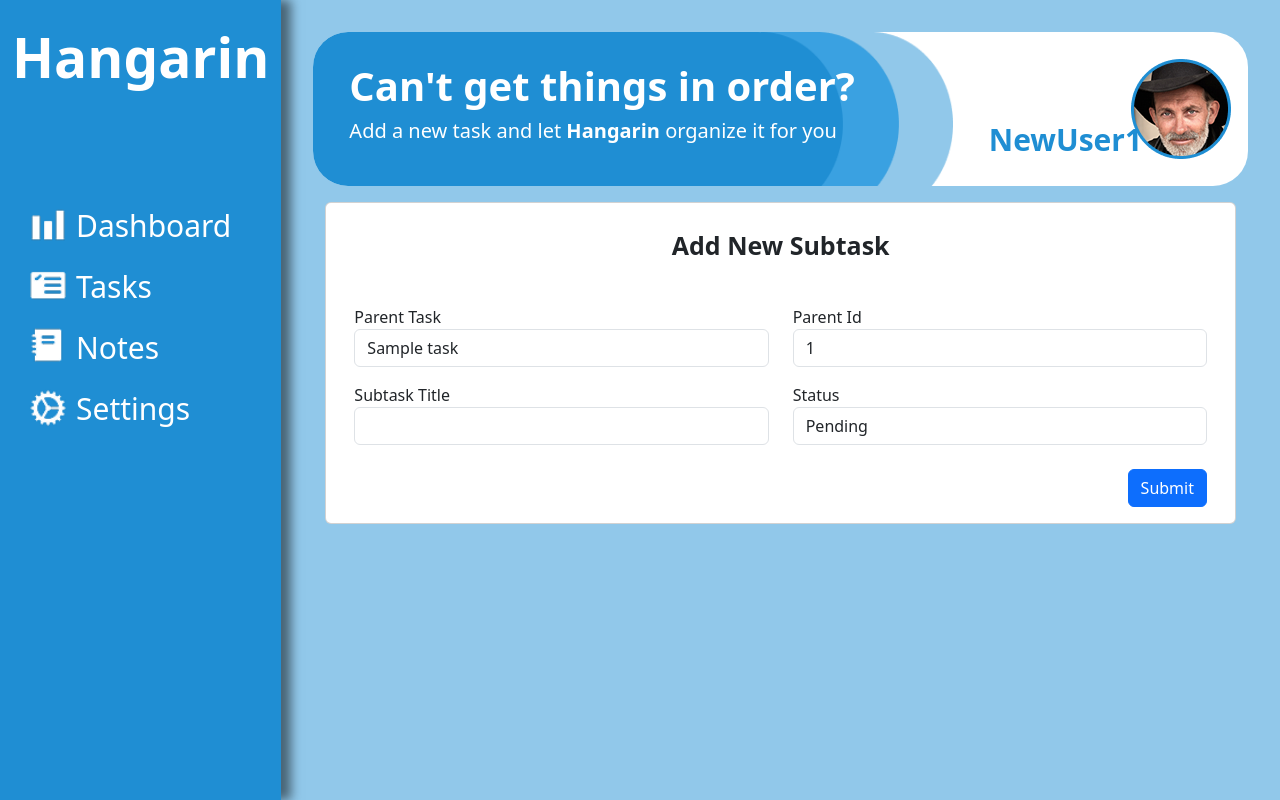
After one commit to FernandezCorporate/Hangarin, a Django app: page /task/1/subTask/add in a window 1280 px wide. The commit adds this page. Run offline with Django 5.2, Linux system fonts and the light colour scheme; tables that the repository leaves empty hold one stand-in row (values such as "Sample post"); some libraries are stand-ins or nearby versions.

Commit message:
Add subtask feature and table UI modified

```diff
--- a/Hangarin_App/Hangarin_App/urls.py
+++ b/Hangarin_App/Hangarin_App/urls.py
@@ -16,15 +16,16 @@ Including another URLconf
 """
 from django.contrib import admin
 from django.urls import path
-from Task_and_Todo_Manager.views import HomePageView, TaskView, TaskCreateView, TaskUpdateView, TaskDeleteView, SubTaskListView
+from Task_and_Todo_Manager.views import HomePageView, TaskView, TaskCreateView, TaskUpdateView, TaskDeleteView, SubTaskListView, SubTaskFormView
 from Task_and_Todo_Manager import views
 
 urlpatterns = [
     path('admin/', admin.site.urls),
-    path('', views.HomePageView.as_view(), name='home'),
+    path('', HomePageView.as_view(), name='home'),
     path('taskList', TaskView.as_view(), name='task-list'),
     path('taskList/add', TaskCreateView.as_view(), name='task-add'),
     path('taskList/<pk>', TaskUpdateView.as_view(), name='task-update'),
     path('taskList/<pk>/delete', TaskDeleteView.as_view(), name='task-delete'),
     path('taskList/<pk>/subTask', SubTaskListView.as_view(), name='subtask-list'),
+    path('task/<pk>/subTask/add', SubTaskFormView.as_view(), name='subtask-form')
 ]
--- a/Hangarin_App/Task_and_Todo_Manager/forms.py
+++ b/Hangarin_App/Task_and_Todo_Manager/forms.py
@@ -1,6 +1,6 @@
 from django.forms import ModelForm
 from django import forms
-from .models import Task
+from .models import Task, SubTask
 
 class TaskForm(ModelForm):
     class Meta:
@@ -14,3 +14,8 @@ class TaskForm(ModelForm):
                 }
             ),
         }
+
+class SubTaskForm(ModelForm):
+    class Meta:
+        model = SubTask
+        fields = "__all__"
--- a/Hangarin_App/Task_and_Todo_Manager/templates/subtaskList.html
+++ b/Hangarin_App/Task_and_Todo_Manager/templates/subtaskList.html
@@ -49,15 +49,15 @@
             </div>
 
         <div class="row">
-            <div class="col-7">
+            <div class="col-7" style="padding-right: 25px;">
                 <div style="display: flex; gap: 10px;">
                     <p style="color:#033F64;font-size: 15px;" class="mb-0"><strong>Subtasks</strong></p>
-                    <a href="taskList/{{ object.id }}">
+                    <a href="{% url 'subtask-form' taskId %}">
                         <img src="{% static 'img/Add New.png' %}" alt="" class="icon" title="Add Subtask">
                     </a>
                     <p style="color:#033F64;font-size: 15px;margin-left: auto;" class="mb-0">Subtask progress: <strong>{{ progress }}</strong></p>
                 </div>
-                <table class="table mb-0" style="border-top: solid 3px #91C8EA;">
+                <table class="subtasks-table mb-0" style="border-top: solid 3px #91C8EA;">
                     <thead>
                         <tr>
                             <th scope="col">Title</th>
--- /dev/null
+++ b/Hangarin_App/Task_and_Todo_Manager/templates/subtask_form.html
@@ -0,0 +1,84 @@
+{% extends 'base.html' %}
+{% load static %}
+{% load widget_tweaks %}
+
+{% block content %}
+<div class="content">
+    <div class="container-fluid">
+        <div class="row">
+            <div class="col-md-12">
+                <div class="card">
+
+                    <div class="header">
+                        <div class="card-title fw-bold mb-0 text-center p-4" style="font-size: 25px;">
+                            {% if object %}Update Subtask{% else %}Add New Subtask{% endif %}
+                        </div>
+                    </div>
+
+                    <div class="card-body">
+                        <form method="post" novalidate>
+                            {% csrf_token %}
+
+                            {% if form.errors %}
+                            <script>
+                                alert("Please fill in all required fields.");
+                            </script>
+                            {% endif %}
+
+                            <div class="container">
+                                <div class="row">
+                                    <div class="col-6">
+                                        <div class="form-group">
+                                            <label>Parent Task</label>
+                                            <input type="text"
+                                                class="form-control"
+                                                value="{% if object %}{{ object.parent_task.title }}{% else %}{{ parent_task.title }}{% endif %}"
+                                                readonly>
+                                        </div>
+                                    </div>
+                                    <div class="col-6">
+                                        <div class="form-group">
+                                            <label>Parent Id</label>
+                                            <input type="text"
+                                                class="form-control"
+                                                value="{% if object %}{{ object.parent_task.id }}{% else %}{{ parent_task.id }}{% endif %}"
+                                                name="parent_task"
+                                                readonly>
+                                        </div>
+                                    </div>
+                                </div>
+
+                                <div class="row">
+                                    <div class="col-6 mt-3">
+                                        <div class="form-group">
+                                            <label>Subtask Title</label>
+                                            {% render_field form.title class="form-control" %}
+                                        </div>
+                                    </div>
+
+
+                                    <div class="col-6 mt-3">
+                                        <div class="form-group">
+                                            <label>Status</label>
+                                            {% render_field form.status class="form-control" %}
+                                        </div>
+                                    </div>
+                                </div>
+
+                            <div class="form-group">
+                                <div class="col-md-12 mt-4 text-end">
+                                    <button type="submit" class="btn btn-primary btn-rounded">
+                                        Submit
+                                    </button>
+                                </div>
+                            </div>
+
+                        </form>
+                    </div>
+
+                </div>
+            </div>
+        </div>
+    </div>
+</div>
+{% endblock %}
--- a/Hangarin_App/Task_and_Todo_Manager/views.py
+++ b/Hangarin_App/Task_and_Todo_Manager/views.py
@@ -2,7 +2,7 @@ from django.shortcuts import render
 from django.views.generic.list import ListView
 from django.views.generic.edit import CreateView, UpdateView, DeleteView
 from Task_and_Todo_Manager.models import Task, SubTask, Note
-from Task_and_Todo_Manager.forms import TaskForm
+from Task_and_Todo_Manager.forms import TaskForm, SubTaskForm
 from django.urls import reverse_lazy
 from django.db.models import Q, F
 
@@ -134,6 +134,7 @@ class SubTaskListView(ListView):
         context = super().get_context_data(**kwargs)
 
         parent_Task = Task.objects.get(id=self.kwargs['pk'])
+        context["taskId"] = parent_Task.id
         context["title"] = parent_Task.title
         context["description"] = parent_Task.description
         context["status"] = parent_Task.status
@@ -153,3 +154,17 @@ class SubTaskListView(ListView):
                 context["progress"] = "N/A"
 
         return context
+
+class SubTaskFormView(CreateView):
+    model = SubTask
+    form_class = SubTaskForm
+    template_name = 'subtask_form.html'
+
+    def get_success_url(self):
+        return reverse_lazy('subtask-list', kwargs={'pk': self.kwargs['pk']})
+
+    def get_context_data(self, **kwargs):
+        context = super().get_context_data(**kwargs)
+        parent_task = Task.objects.get(id=self.kwargs['pk'])
+        context['parent_task'] = Task.objects.get(id=self.kwargs['pk'])
+        return context
```
Also changed, not shown: Hangarin_App/Task_and_Todo_Manager/templates/taskList.html (+6 -6 lines), Hangarin_App/static/css/stylesheet.css (+48 -0 lines).
